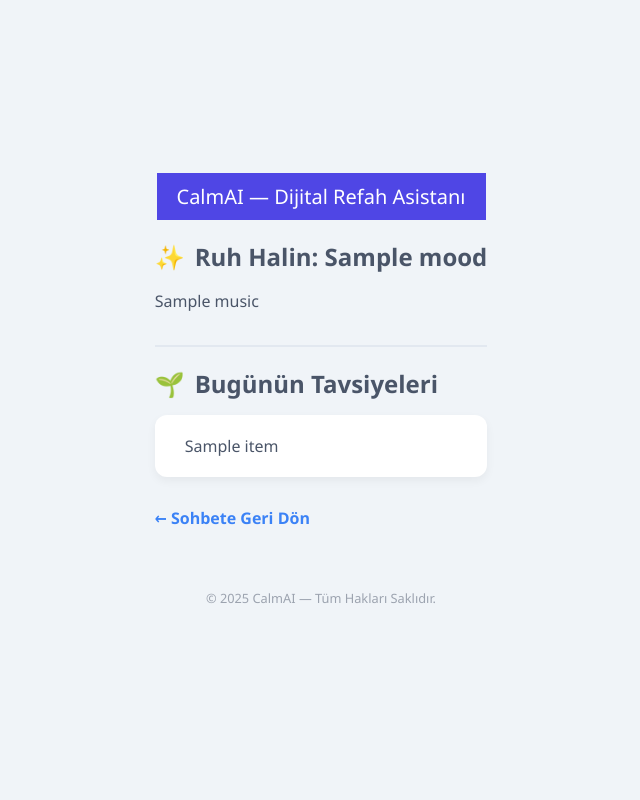
After one commit to AHMETFAKI/YZTA_BOOTCAMP, a FastAPI app: template app/templates/relax.html in a window 1280 px wide. The commit adds this page. Shown: the whole page, without its empty margins (319-959 px from the left). Run offline with FastAPI, Linux system fonts and the light colour scheme; the template is opened without the code that fills it: most values are stand-ins (such as "Sample title", 1, 10 or a date in 2020).

Commit message:
Music Intergration

```diff
--- a/app/main.py
+++ b/app/main.py
@@ -11,10 +11,15 @@ from dotenv import load_dotenv
 import os
 
 from . import models, database, auth, chat
+from . import relax  # en üstte import et
+
 
 
 from fastapi import Request
 from fastapi.responses import RedirectResponse
+
+
+
 
 # .env dosyasını yükle
 load_dotenv()
@@ -78,3 +83,5 @@ def root():
     return RedirectResponse("/login")
 
 ##durum güncelleme
+
+app.include_router(relax.router)  # altlara ekle
--- a/app/templates/chat.html
+++ b/app/templates/chat.html
@@ -9,9 +9,11 @@
 <body class="chat-bg">
 
     <div class="sidebar">
-        <button class="circle-btn" type="button" id="profileBtn" aria-label="Ana Sayfa"><span>🏠</span></button>
+        <button class="circle-btn"  style="top: 10px;" type="button" id="profileBtn" aria-label="Ana Sayfa"><span>🏠</span></button>
 
-        <a href="/report" class="circle-btn" style="top: 70px;" aria-label="Raporlar"><span>📊</span></a>
+ <a href="/report" class="circle-btn" style="top: 70px;" aria-label="Raporlar"><span>📊</span></a>
+
+ <a href="/relax" class="circle-btn" style="top: 120px;" aria-label="Rahatlama"><span>🧘</span></a>
 
         <div style="height: 18px;"></div>
 
--- /dev/null
+++ b/app/templates/relax.html
@@ -0,0 +1,104 @@
+{% extends "base.html" %}
+
+{% block title %}Dijital Refah Asistanı{% endblock %}
+
+{% block content %}
+<style>
+    body {
+        background-color: #f0f4f8;
+        color: #4a5568;
+        font-family: 'Segoe UI', Tahoma, Geneva, Verdana, sans-serif;
+        padding: 40px;
+        box-sizing: border-box;
+        display: flex;
+        flex-direction: column;
+    }
+
+    h3 {
+        color: #4a5568;
+        font-size: 1.5rem;
+        margin-top: 0;
+        margin-bottom: 15px;
+        display: flex;
+        align-items: center;
+    }
+
+    h3 .emoji {
+        margin-right: 10px;
+    }
+
+    p {
+        margin-bottom: 30px;
+        line-height: 1.6;
+    }
+
+    .advice-list {
+        list-style-type: none;
+        padding: 0;
+        display: flex;
+        flex-direction: column;
+        gap: 15px;
+        align-items: flex-start;
+        max-width: 800px;
+        margin: 0 auto;
+    }
+
+    .advice-item {
+        background: #ffffff;
+        padding: 20px 30px;
+        border-radius: 12px;
+        box-shadow: 0 4px 10px rgba(0, 0, 0, 0.05);
+        transition: transform 0.2s ease, box-shadow 0.2s ease;
+        font-weight: 500;
+        width: 100%;
+        text-align: left;
+    }
+
+    .advice-item:hover {
+        transform: translateY(-3px);
+        box-shadow: 0 6px 15px rgba(0, 0, 0, 0.1);
+    }
+
+    a {
+        color: #3b82f6;
+        text-decoration: none;
+        font-weight: bold;
+        transition: color 0.3s ease;
+    }
+
+    a:hover {
+        color: #1e40af;
+        text-decoration: underline;
+    }
+
+    .back-link {
+        margin-top: 30px;
+        display: inline-block;
+        font-size: 1rem;
+    }
+
+    footer {
+        width: 100%;
+        text-align: center;
+        margin-top: 20px;
+        color: #9ca3af;
+        font-size: 0.8rem;
+    }
+</style>
+
+<h3><span class="emoji">✨</span> Ruh Halin: {{ mood }}</h3>
+<p>{{ music | safe }}</p>
+
+<hr style="width: 100%; border: 1px solid #e2e8f0; margin: 20px 0;">
+
+<h3><span class="emoji">🌱</span> Bugünün Tavsiyeleri</h3>
+<ul class="advice-list">
+    {% for item in advice_list %}
+    <li class="advice-item">{{ item }}</li>
+    {% endfor %}
+</ul>
+
+<a href="/chat" class="back-link">← Sohbete Geri Dön</a>
+
+
+{% endblock %}
--- a/app/templates/report.html
+++ b/app/templates/report.html
@@ -45,10 +45,10 @@
     const stressChart = new Chart(ctx, {
         type: 'line',
         data: {
-                labels: {{ labels | safe }},
+            labels: ["Pzt", "Sal", "Çar", "Per", "Cum", "Cmt", "Paz"],
             datasets: [{
                 label: 'Stres Seviyesi (%)',
-                    data: {{ data | safe }},
+                data: [20, 40, 35, 50, 60, 45, 30],
                 backgroundColor: 'rgba(77, 141, 255, 0.2)',
                 borderColor: 'rgba(77, 141, 255, 1)',
                 borderWidth: 2,
@@ -66,5 +66,6 @@
         }
     });
 </script>
+
 </body>
 </html>
```
Also changed, not shown: app/relax.py (added, +69 -0 lines), chat.db. Lines whose indentation alone changed are shown as unchanged.
